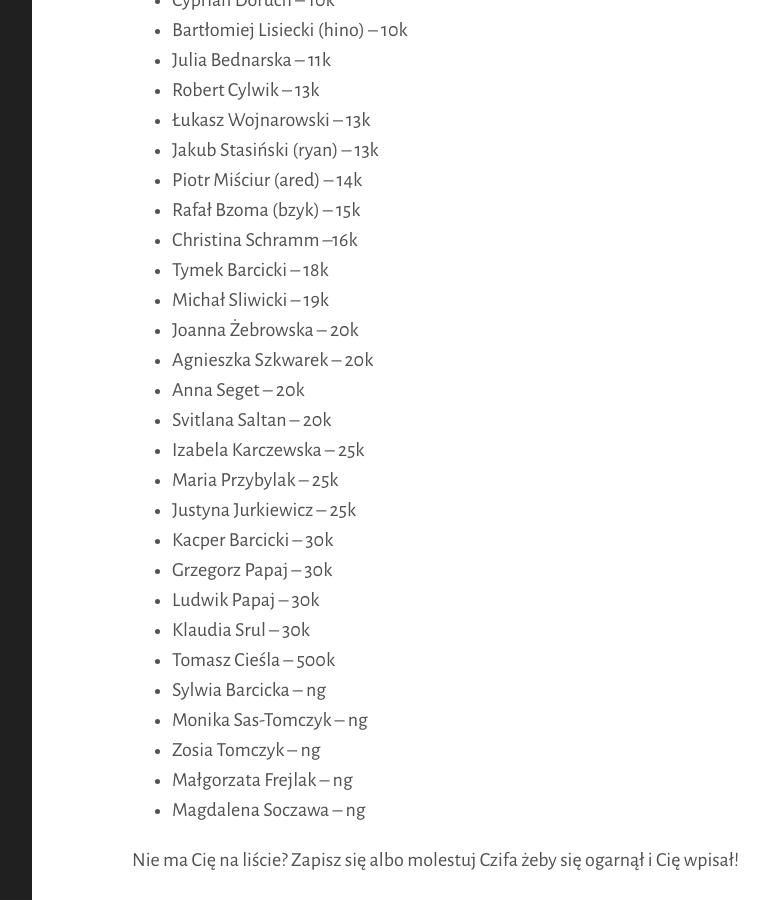
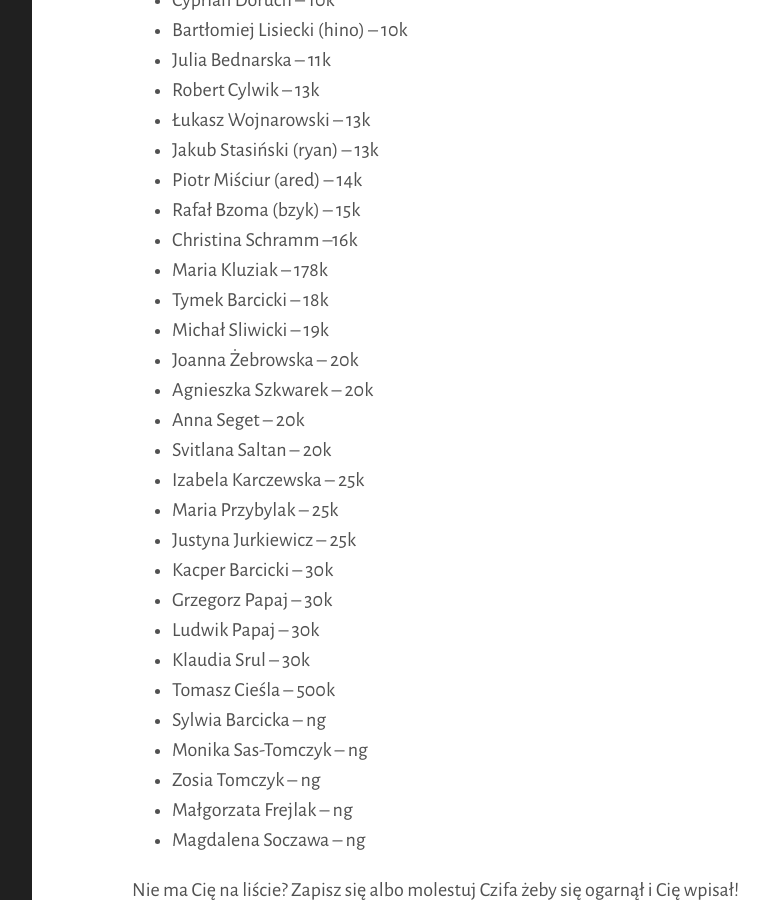
Before and after one commit to tasuki/lsg, a Jekyll site: the page built from zarejestrowani.md, in a window 1280 px wide and 900 px high, scrolled down 1395 px. Shown: the whole window, without its empty margins (328-1097 px from the left). Built offline with Jekyll 4.4.1, drawn with Linux system fonts in a browser that asks for light colours; nearby versions of some CDN libraries.

Commit message:
Update zarejestrowani.md

```diff
--- a/zarejestrowani.md
+++ b/zarejestrowani.md
@@ -56,6 +56,7 @@ Zarejestrowani uczestnicy (mniej więcej wg siły):
 - Piotr Miściur (ared) -- 14k
 - Rafał Bzoma (bzyk) -- 15k
 - Christina Schramm --16k
+- Maria Kluziak -- 178k
 - Tymek Barcicki -- 18k
 - Michał Sliwicki -- 19k
 - Joanna Żebrowska -- 20k
```
